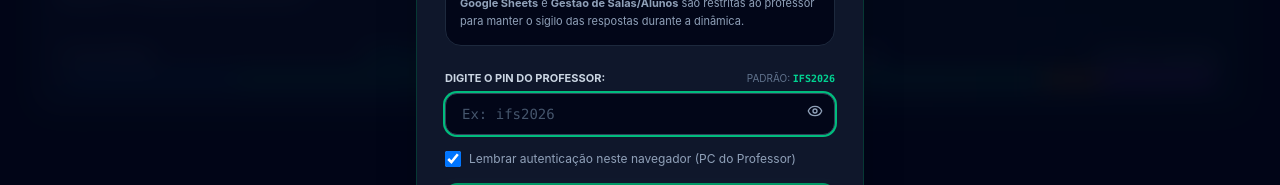
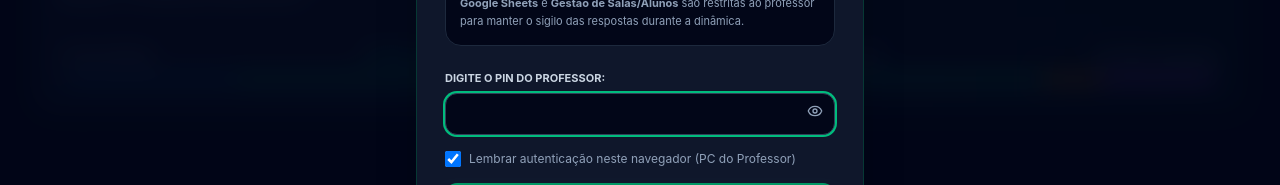
Before and after one commit to EberSantana/TrilhaRali, a React (Vite) app: page / in a window 1280 px wide. Both pictures are taken after a click on the button "Acesso Prof". Shown: the part 352-537 px from the top of the page. Built offline with nearby package versions, Linux system fonts and the light colour scheme.

Commit message:
refactor: remove default PIN visibility from UI
Hide the default teacher PIN from the authentication modal to improve security and remove unnecessary placeholder text.

```diff
--- a/src/components/TeacherAuthModal.tsx
+++ b/src/components/TeacherAuthModal.tsx
@@ -17,8 +17,7 @@ import {
   verifyTeacherPin,
   setTeacherAuthenticated,
   getTeacherPin,
-  saveTeacherPin,
-  DEFAULT_TEACHER_PIN
+  saveTeacherPin
 } from '../utils/storage';
 
 interface TeacherAuthModalProps {
@@ -274,18 +273,15 @@ export const TeacherAuthModal: React.FC<TeacherAuthModalProps> = ({
           /* Login Form with PIN */
           <form onSubmit={handleAuthSubmit} className="space-y-4 pt-1">
             <div>
-              <label className="text-[11px] font-bold text-slate-300 uppercase block mb-1.5 flex items-center justify-between">
-                <span>Digite o PIN do Professor:</span>
-                <span className="text-[10px] text-slate-500 font-normal">
-                  Padrão: <code className="text-emerald-400 font-mono font-bold">{DEFAULT_TEACHER_PIN}</code>
-                </span>
+              <label className="text-[11px] font-bold text-slate-300 uppercase block mb-1.5">
+                Digite o PIN do Professor:
               </label>
               <div className="relative">
                 <input
                   type={showPin ? 'text' : 'password'}
                   value={pin}
                   onChange={(e) => setPin(e.target.value)}
-                  placeholder="Ex: ifs2026"
+                  placeholder=""
                   autoFocus
                   className="w-full bg-slate-950 border border-slate-700 rounded-xl pl-4 pr-10 py-2.5 text-sm font-mono text-white placeholder-slate-600 focus:ring-2 focus:ring-emerald-500 outline-none"
                 />
```
Also changed, not shown: public/assets/aistudio/image_22487156.png (added).
